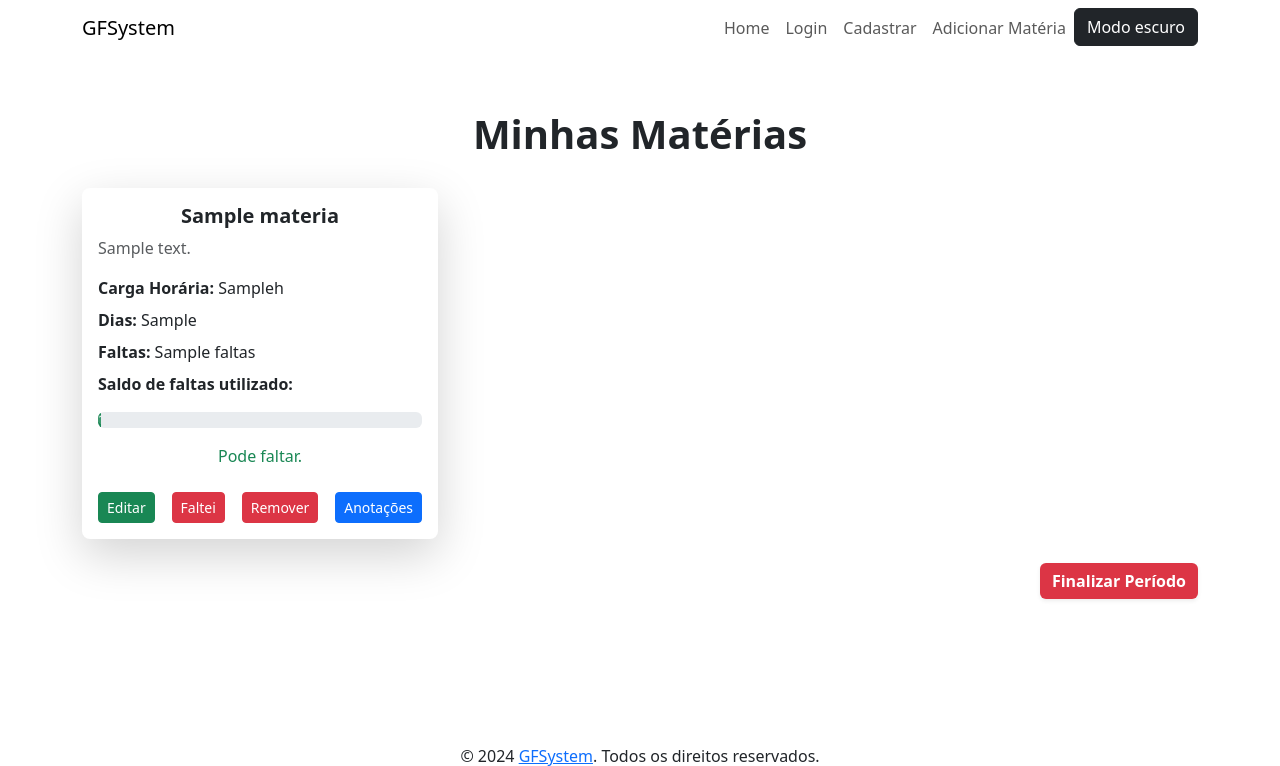
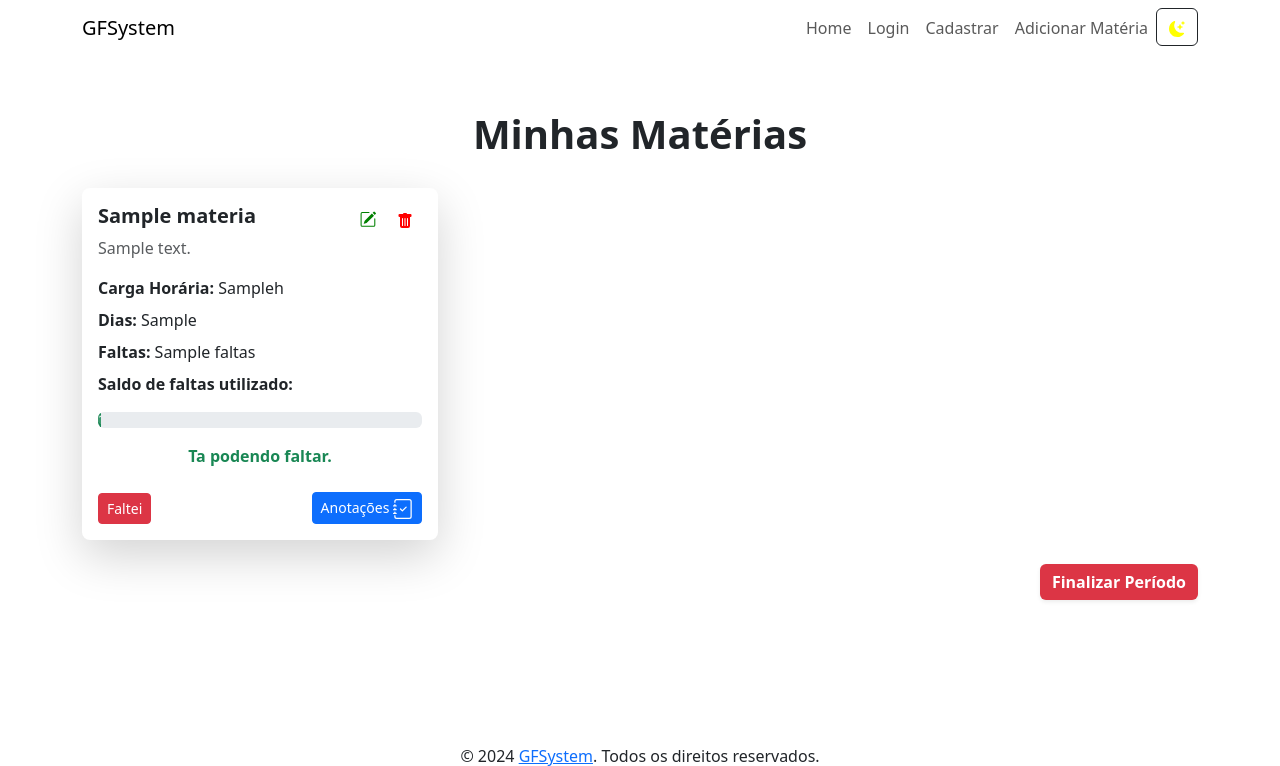
Before and after one commit to Cromablue/GFSystem, a Django app: template templates/dashboard.html in a window 1280 px wide. Shown: the top 766 px of the page. Run offline with Django 4.2, Linux system fonts and the light colour scheme; the template is opened without the code that fills it: most values are stand-ins (such as "Sample title", 1, 10 or a date in 2020); data that the repository does not hold is empty; some libraries are stand-ins or nearby versions.

Commit message:
Adicionar icones na interface do dashboard e no funcionamento do modo escuro

```diff
--- a/templates/dashboard.html
+++ b/templates/dashboard.html
@@ -10,7 +10,25 @@
                 <div class="col-md-6 col-lg-4">
                     <div id="dashboard-card" class="card h-100 shadow-lg border-0 rounded-3 transition-transform hover:scale-105">
                         <div class="card-body">
-                            <h5 class="card-title fw-bold text-center">{{ materia.nome }}</h5>
+                            <div>
+                                <h5 class="fw-bold">{{ materia.nome }}
+                                    <a href="{% url 'remover_materia' materia.pk %}" class="btn btn-sm transition-all float-end">
+                                        <i class="bi bi-trash">
+                                            <svg xmlns="http://www.w3.org/2000/svg" width="16" height="16" fill="red" class="bi bi-trash-fill" viewBox="0 0 16 16">
+                                                <path d="M2.5 1a1 1 0 0 0-1 1v1a1 1 0 0 0 1 1H3v9a2 2 0 0 0 2 2h6a2 2 0 0 0 2-2V4h.5a1 1 0 0 0 1-1V2a1 1 0 0 0-1-1H10a1 1 0 0 0-1-1H7a1 1 0 0 0-1 1zm3 4a.5.5 0 0 1 .5.5v7a.5.5 0 0 1-1 0v-7a.5.5 0 0 1 .5-.5M8 5a.5.5 0 0 1 .5.5v7a.5.5 0 0 1-1 0v-7A.5.5 0 0 1 8 5m3 .5v7a.5.5 0 0 1-1 0v-7a.5.5 0 0 1 1 0"/>
+                                              </svg>
+                                        </i>
+                                    </a>
+                                    <a href="{% url 'editar_materia' materia.pk %}" class="btn btn-sm transition-all float-end">
+                                        <i class="bi bi-pencil-square"><svg xmlns="http://www.w3.org/2000/svg" width="20" height="20" fill="green" class="bi bi-pencil-square" viewBox="0 0 18 19">
+                                            <path d="M15.502 1.94a.5.5 0 0 1 0 .706L14.459 3.69l-2-2L13.502.646a.5.5 0 0 1 .707 0l1.293 1.293zm-1.75 2.456-2-2L4.939 9.21a.5.5 0 0 0-.121.196l-.805 2.414a.25.25 0 0 0 .316.316l2.414-.805a.5.5 0 0 0 .196-.12l6.813-6.814z"/>
+                                            <path fill-rule="evenodd" d="M1 13.5A1.5 1.5 0 0 0 2.5 15h11a1.5 1.5 0 0 0 1.5-1.5v-6a.5.5 0 0 0-1 0v6a.5.5 0 0 1-.5.5h-11a.5.5 0 0 1-.5-.5v-11a.5.5 0 0 1 .5-.5H9a.5.5 0 0 0 0-1H2.5A1.5 1.5 0 0 0 1 2.5z"/>
+                                          </svg>
+                                        </i>
+                                    </a>
+
+                                </h5>
+                            </div>
                             {% if materia.descricao %}
                                 <p class="card-text text-muted mb-3">{{ materia.descricao }}</p>
                             {% endif %}
@@ -36,9 +54,9 @@
                                 </div>
                             </p>
 
-                            <p class="mb-2 text-center">
+                            <p class="mb-2 text-center fw-bold">
                                 {% if materia.percentual_usado <= 12 %}
-                                    <span class="text-success">Pode faltar.</span>
+                                    <span class="text-success">Ta podendo faltar.</span>
                                 {% elif materia.percentual_usado <= 18 %}
                                     <span class="text-warning">Pode faltar, mas gerencie melhor suas faltas.</span>
                                 {% elif materia.percentual_usado <= 23 %}
@@ -52,17 +70,18 @@
 
                             <!-- Botões de ação -->
                             <div class="d-flex justify-content-between align-items-center mt-4">
-                                <a href="{% url 'editar_materia' materia.pk %}" class="btn btn-success btn-sm transition-all">
-                                    <i class="bi bi-pencil-square"></i> Editar
-                                </a>
+
                                 <a href="{% url 'adicionar_faltas' materia.pk %}" class="btn btn-danger btn-sm transition-all">
                                     <i class="bi bi-plus-circle"></i> Faltei
                                 </a>
-                                <a href="{% url 'remover_materia' materia.pk %}" class="btn btn-danger btn-sm transition-all">
-                                    <i class="bi bi-trash"></i> Remover
-                                </a>
+
                                 <a href="{% url 'ver_anotacoes' materia.pk %}" class="btn btn-primary btn-sm transition-all">
                                     <i class="bi bi-journal-text"></i> Anotações
+                                    <svg xmlns="http://www.w3.org/2000/svg" width="20" height="20" fill="white" class="bi bi-journal-check" viewBox="0 0 16 16">
+                                        <path fill-rule="evenodd" d="M10.854 6.146a.5.5 0 0 1 0 .708l-3 3a.5.5 0 0 1-.708 0l-1.5-1.5a.5.5 0 1 1 .708-.708L7.5 8.793l2.646-2.647a.5.5 0 0 1 .708 0"/>
+                                        <path d="M3 0h10a2 2 0 0 1 2 2v12a2 2 0 0 1-2 2H3a2 2 0 0 1-2-2v-1h1v1a1 1 0 0 0 1 1h10a1 1 0 0 0 1-1V2a1 1 0 0 0-1-1H3a1 1 0 0 0-1 1v1H1V2a2 2 0 0 1 2-2"/>
+                                        <path d="M1 5v-.5a.5.5 0 0 1 1 0V5h.5a.5.5 0 0 1 0 1h-2a.5.5 0 0 1 0-1zm0 3v-.5a.5.5 0 0 1 1 0V8h.5a.5.5 0 0 1 0 1h-2a.5.5 0 0 1 0-1zm0 3v-.5a.5.5 0 0 1 1 0v.5h.5a.5.5 0 0 1 0 1h-2a.5.5 0 0 1 0-1z"/>
+                                      </svg>
                                 </a>
                             </div>
                         </div>
@@ -77,7 +96,7 @@
         </div>
     {% else %}
         <div class="text-center mt-5">
-            <p class="text-muted fs-5">Você ainda não adicionou nenhuma matéria.</p>
+            <p class=" fs-5">Você ainda não adicionou nenhuma matéria.</p>
             <a href="{% url 'adicionar_materia' %}" class="btn btn-primary btn-lg shadow-sm border-0 transition-all">
                 <i class="bi bi-plus-circle"></i> Adicionar Matéria
             </a>
--- a/templates/partials/footer.html
+++ b/templates/partials/footer.html
@@ -1,3 +1,3 @@
 <footer class="text-center py-3">
-    <p>&copy; 2024 <a href="/dashboard" class="footer-link">GFSystem</a>. Todos os direitos reservados.</p>
+    <p>&copy; 2024 <a href="/dashboard">GFSystem</a>. Todos os direitos reservados.</p>
 </footer>
--- a/templates/partials/header.html
+++ b/templates/partials/header.html
@@ -11,33 +11,51 @@
                 <li class="nav-item"><a id="botao-navbar" class="nav-link" href="/">Login</a></li>
                 <li class="nav-item"><a id="botao-navbar" class="nav-link" href="/cadastro">Cadastrar</a></li>
                 <li class="nav-item"><a id="botao-navbar" class="nav-link" href="/adicionar/">Adicionar Matéria</a></li>
-                <li class="nav-item"><button id="toggle-dark-mode" class="btn btn-dark">Modo escuro</button></li>
+                <li class="nav-item">
+                    <button id="toggle-dark-mode" class="bg-transparent btn btn-dark">
+                        <svg xmlns="http://www.w3.org/2000/svg" width="16" height="16" fill="currentColor" class="bi bi-brightness-high" viewBox="0 0 16 16">
+                            <path d="M8 11a3 3 0 1 1 0-6 3 3 0 0 1 0 6m0 1a4 4 0 1 0 0-8 4 4 0 0 0 0 8M8 0a.5.5 0 0 1 .5.5v2a.5.5 0 0 1-1 0v-2A.5.5 0 0 1 8 0m0 13a.5.5 0 0 1 .5.5v2a.5.5 0 0 1-1 0v-2A.5.5 0 0 1 8 13m8-5a.5.5 0 0 1-.5.5h-2a.5.5 0 0 1 0-1h2a.5.5 0 0 1 .5.5M3 8a.5.5 0 0 1-.5.5h-2a.5.5 0 0 1 0-1h2A.5.5 0 0 1 3 8m10.657-5.657a.5.5 0 0 1 0 .707l-1.414 1.415a.5.5 0 1 1-.707-.708l1.414-1.414a.5.5 0 0 1 .707 0m-9.193 9.193a.5.5 0 0 1 0 .707L3.05 13.657a.5.5 0 0 1-.707-.707l1.414-1.414a.5.5 0 0 1 .707 0m9.193 2.121a.5.5 0 0 1-.707 0l-1.414-1.414a.5.5 0 0 1 .707-.707l1.414 1.414a.5.5 0 0 1 0 .707M4.464 4.465a.5.5 0 0 1-.707 0L2.343 3.05a.5.5 0 1 1 .707-.707l1.414 1.414a.5.5 0 0 1 0 .708"/>
+                        </svg>
+                    </button></li>
             </ul>
         </div>
     </div>
     <script>
         // Selecionar o botão de alternância de modo
         const toggleDarkModeButton = document.getElementById('toggle-dark-mode');
+        const darkModeClass = 'dark-mode';
+
+        // Atualizar ícone e classe do botão com base no estado do modo
+        const updateButton = () => {
+            if (document.body.classList.contains(darkModeClass)) {
+                toggleDarkModeButton.innerHTML = `
+                    <svg xmlns="http://www.w3.org/2000/svg" width="16" height="16" fill="yellow" class="bi bi-brightness-high-fill" viewBox="0 0 16 16">
+                        <path d="M12 8a4 4 0 1 1-8 0 4 4 0 0 1 8 0M8 0a.5.5 0 0 1 .5.5v2a.5.5 0 0 1-1 0v-2A.5.5 0 0 1 8 0m0 13a.5.5 0 0 1 .5.5v2a.5.5 0 0 1-1 0v-2A.5.5 0 0 1 8 13m8-5a.5.5 0 0 1-.5.5h-2a.5.5 0 0 1 0-1h2a.5.5 0 0 1 .5.5M3 8a.5.5 0 0 1-.5.5h-2a.5.5 0 0 1 0-1h2A.5.5 0 0 1 3 8m10.657-5.657a.5.5 0 0 1 0 .707l-1.414 1.415a.5.5 0 1 1-.707-.708l1.414-1.414a.5.5 0 0 1 .707 0m-9.193 9.193a.5.5 0 0 1 0 .707L3.05 13.657a.5.5 0 0 1-.707-.707l1.414-1.414a.5.5 0 0 1 .707 0m9.193 2.121a.5.5 0 0 1-.707 0l-1.414-1.414a.5.5 0 0 1 .707-.707l1.414 1.414a.5.5 0 0 1 0 .707M4.464 4.465a.5.5 0 0 1-.707 0L2.343 3.05a.5.5 0 1 1 .707-.707l1.414 1.414a.5.5 0 0 1 0 .708"/>
+                    </svg>`;
+                toggleDarkModeButton.classList.replace('btn-dark', 'btn-light');
+            } else {
+                toggleDarkModeButton.innerHTML = `
+                    <svg xmlns="http://www.w3.org/2000/svg" width="16" height="16" fill="yellow" class="bi bi-moon-stars-fill" viewBox="0 0 16 16">
+                        <path d="M6 .278a.77.77 0 0 1 .08.858 7.2 7.2 0 0 0-.878 3.46c0 4.021 3.278 7.277 7.318 7.277q.792-.001 1.533-.16a.79.79 0 0 1 .81.316.73.73 0 0 1-.031.893A8.35 8.35 0 0 1 8.344 16C3.734 16 0 12.286 0 7.71 0 4.266 2.114 1.312 5.124.06A.75.75 0 0 1 6 .278"/>
+                        <path d="M10.794 3.148a.217.217 0 0 1 .412 0l.387 1.162c.173.518.579.924 1.097 1.097l1.162.387a.217.217 0 0 1 0 .412l-1.162.387a1.73 1.73 0 0 0-1.097 1.097l-.387 1.162a.217.217 0 0 1-.412 0l-.387-1.162A1.73 1.73 0 0 0 9.31 6.593l-1.162-.387a.217.217 0 0 1 0-.412l1.162-.387a1.73 1.73 0 0 0 1.097-1.097zM13.863.099a.145.145 0 0 1 .274 0l.258.774c.115.346.386.617.732.732l.774.258a.145.145 0 0 1 0 .274l-.774.258a1.16 1.16 0 0 0-.732.732l-.258.774a.145.145 0 0 1-.274 0l-.258-.774a1.16 1.16 0 0 0-.732-.732l-.774-.258a.145.145 0 0 1 0-.274l.774-.258c.346-.115.617-.386.732-.732z"/>
+                    </svg>`;
+                toggleDarkModeButton.classList.replace('btn-light', 'btn-dark');
+            }
+        };
 
         // Verificar no localStorage se o modo escuro está ativado
         if (localStorage.getItem('darkMode') === 'enabled') {
-            document.body.classList.add('dark-mode');
-            toggleDarkModeButton.textContent = 'Modo Claro';
-            toggleDarkModeButton.classList.replace('btn-dark', 'btn-light');
+            document.body.classList.add(darkModeClass);
         }
+
+        // Atualizar o botão ao carregar a página
+        updateButton();
+
         // Alternar entre os modos e salvar no localStorage
-        toggleDarkModeButton.addEventListener('click', function () {
-            document.body.classList.toggle('dark-mode');
-
-            if (document.body.classList.contains('dark-mode')) {
-                localStorage.setItem('darkMode', 'enabled');
-                this.textContent = 'Modo Claro';
-                this.classList.replace('btn-dark', 'btn-light');
-            } else {
-                localStorage.setItem('darkMode', 'disabled');
-                this.textContent = 'Modo Escuro';
-                this.classList.replace('btn-light', 'btn-dark');
-            }
+        toggleDarkModeButton.addEventListener('click', () => {
+            document.body.classList.toggle(darkModeClass);
+            localStorage.setItem('darkMode', document.body.classList.contains(darkModeClass) ? 'enabled' : 'disabled');
+            updateButton();
         });
     </script>
 </nav>
```
Also changed, not shown: templates/adicionar_materia.html (+6 -1 lines), templates/editar_materia.html (+6 -2 lines), templates/remover_materia.html (+7 -5 lines), README.md (added), 2 other files.
